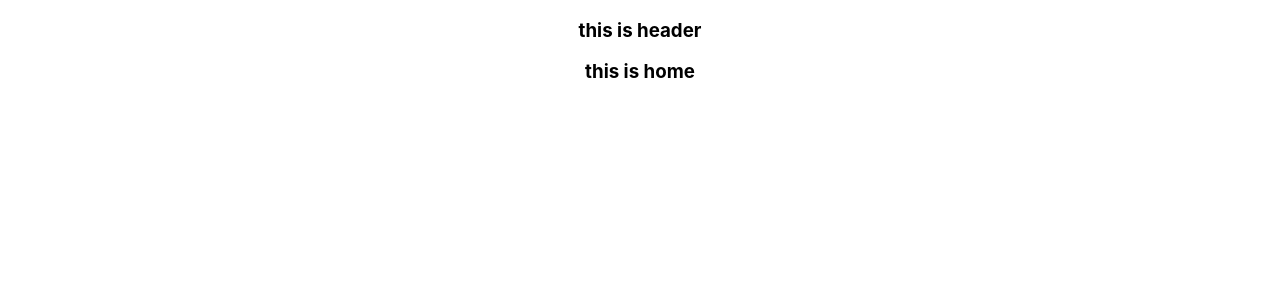
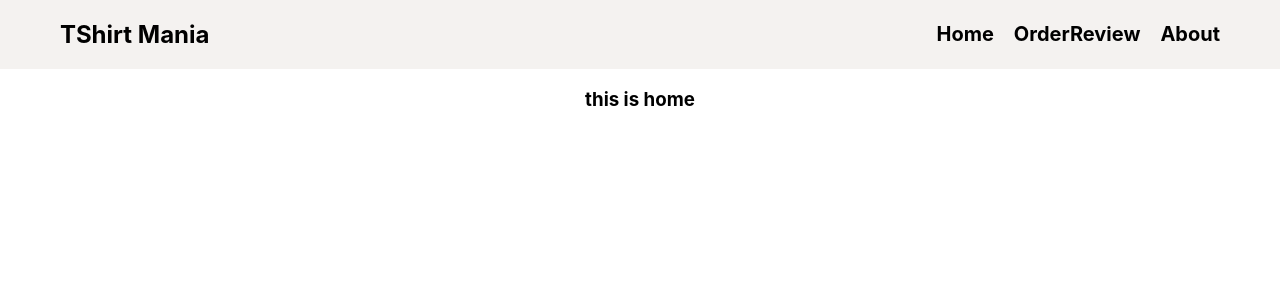
Before and after one commit to azmi0323/react-router-tshirt-project, a React (Create React App) app: page / in a window 1280 px wide. Shown: the top 300 px of the page. Built offline with nearby package versions, Linux system fonts and the light colour scheme.

Commit message:
header part complete

```diff
--- a/src/components/Header/Header.css
+++ b/src/components/Header/Header.css
@@ -0,0 +1,18 @@
+.header-link{
+    text-decoration: none;
+    margin-left: 20px;
+    font-size: 20px;
+    color: black;
+    font-weight: bold;
+}
+
+.header-link:hover{
+    color: orange;
+}
+.header-part{
+    display: flex;
+    justify-content: space-between;
+    align-items: center;
+    background-color: rgb(244, 242, 240);
+    padding: 0px 60px;
+}
--- a/src/components/Header/Header.js
+++ b/src/components/Header/Header.js
@@ -1,11 +1,19 @@
-import React from 'react';
-import './Header.css';
+import React from "react";
+import { Link } from "react-router-dom";
+import "./Header.css";
 const Header = () => {
-    return (
-        <div>
-            <h3>this is header</h3>
-        </div>
-    );
+  return (
+    <div className="header-part">
+      <div>
+        <h2>TShirt Mania</h2>
+      </div>
+      <div >
+        <Link className="header-link" to="/">Home</Link>
+        <Link className="header-link" to="/orderReview">OrderReview</Link>
+        <Link className="header-link" to="/about">About</Link>
+      </div>
+    </div>
+  );
 };
 
 export default Header;
```
